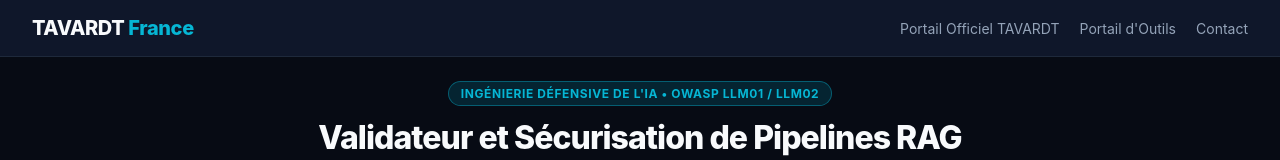
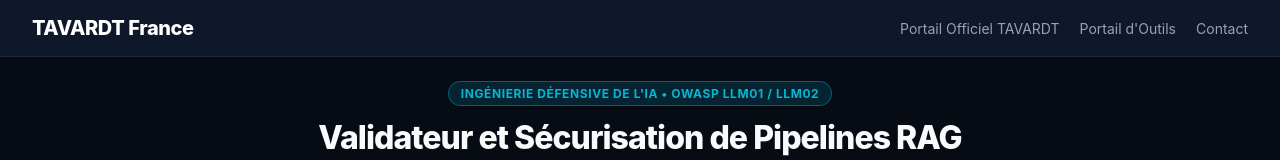
Before and after one commit to TAVARDT-France/rag-security-hardener-fr, a plain HTML site: page index.html in a window 1280 px wide. Shown: the top 160 px of the page. Drawn offline with Linux system fonts and the light colour scheme.

Commit message:
style: remove blue highlight from brand jurisdiction name in header

```diff
--- a/index.html
+++ b/index.html
@@ -28,8 +28,7 @@
     body { background-color: var(--bg); color: var(--text); min-height: 100vh; display: flex; flex-direction: column; }
 
     header { background-color: var(--surface); border-bottom: 1px solid var(--border); padding: 1rem 2rem; display: flex; justify-content: space-between; align-items: center; flex-wrap: wrap; gap: 1rem; }
-    .brand { font-size: 1.25rem; font-weight: 800; letter-spacing: -0.02em; }
-    .brand span { color: var(--accent); }
+    .brand { font-size: 1.25rem; font-weight: 800; letter-spacing: -0.02em; color: #fff; }
     .nav-links { display: flex; gap: 1.25rem; font-size: 0.875rem; align-items: center; }
     .nav-links a { color: var(--text-muted); text-decoration: none; transition: color 0.2s; }
     .nav-links a:hover { color: var(--accent); }
@@ -129,7 +128,7 @@
 <body>
 
   <header>
-    <div class="brand">TAVARDT <span>France</span></div>
+    <div class="brand">TAVARDT France</div>
     <div class="nav-links">
       <a href="https://tavardt.fr" target="_blank" rel="noopener">Portail Officiel TAVARDT</a>
       <a href="https://tools.tavardt.fr" target="_blank" rel="noopener">Portail d'Outils</a>
```
